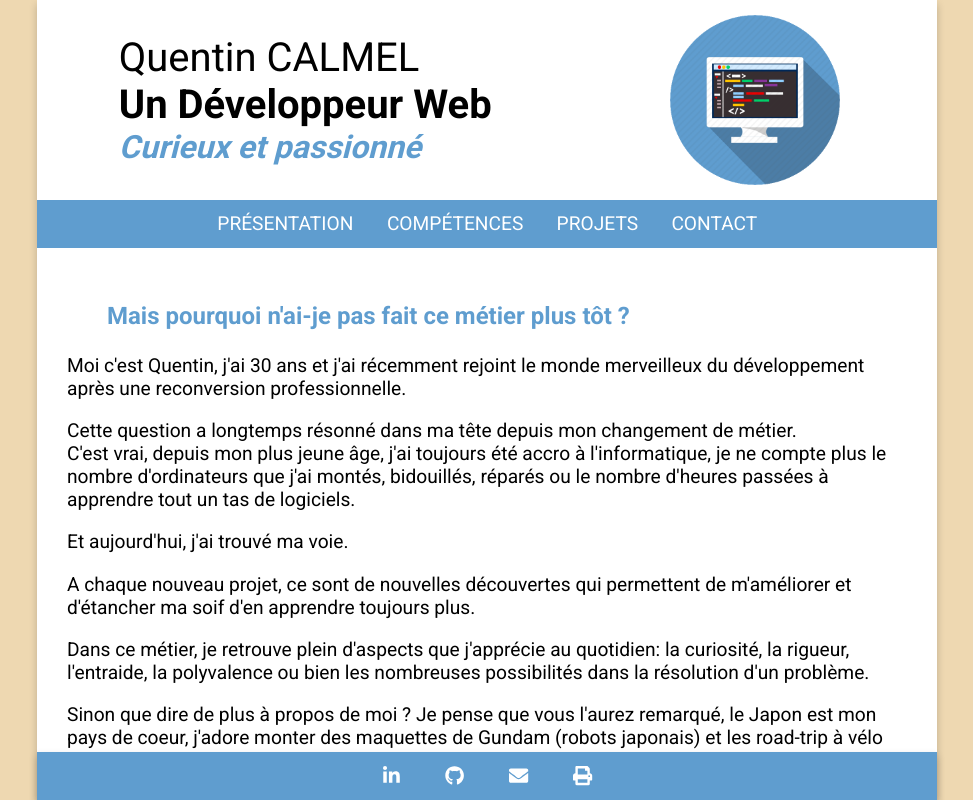
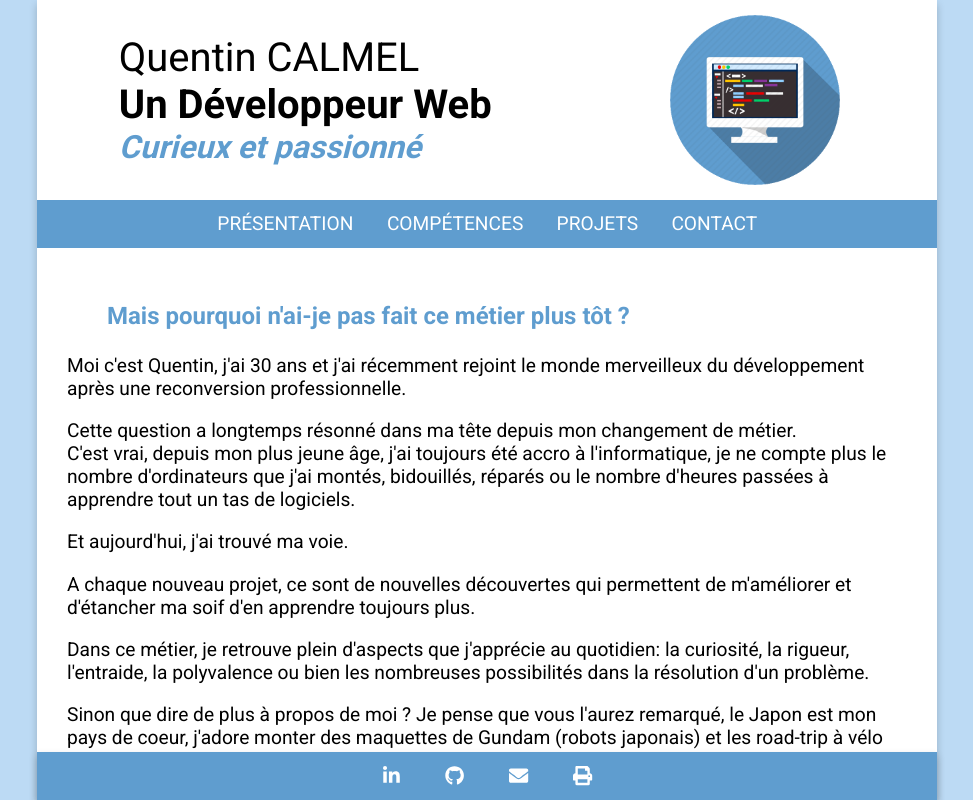
Before and after one commit to qcalmel/portfolio_react, a React (Create React App) app: page / in a window 1280 px wide. Shown: the whole page, without its empty margins (153-1126 px from the left). Built offline with nearby package versions, Linux system fonts and the light colour scheme.

Commit message:
change secondary color var and remove primary-color-light

```diff
--- a/src/index.css
+++ b/src/index.css
@@ -7,8 +7,7 @@ body {
   -moz-osx-font-smoothing: grayscale;
 
   --primary-color:#5f9dcf;
-  --primary-color-light:#66acd0 ;
-  --secondary-color: #eed8b1;
+  --secondary-color: #BCDAF4;
 
   background: var(--secondary-color);
 }
```
